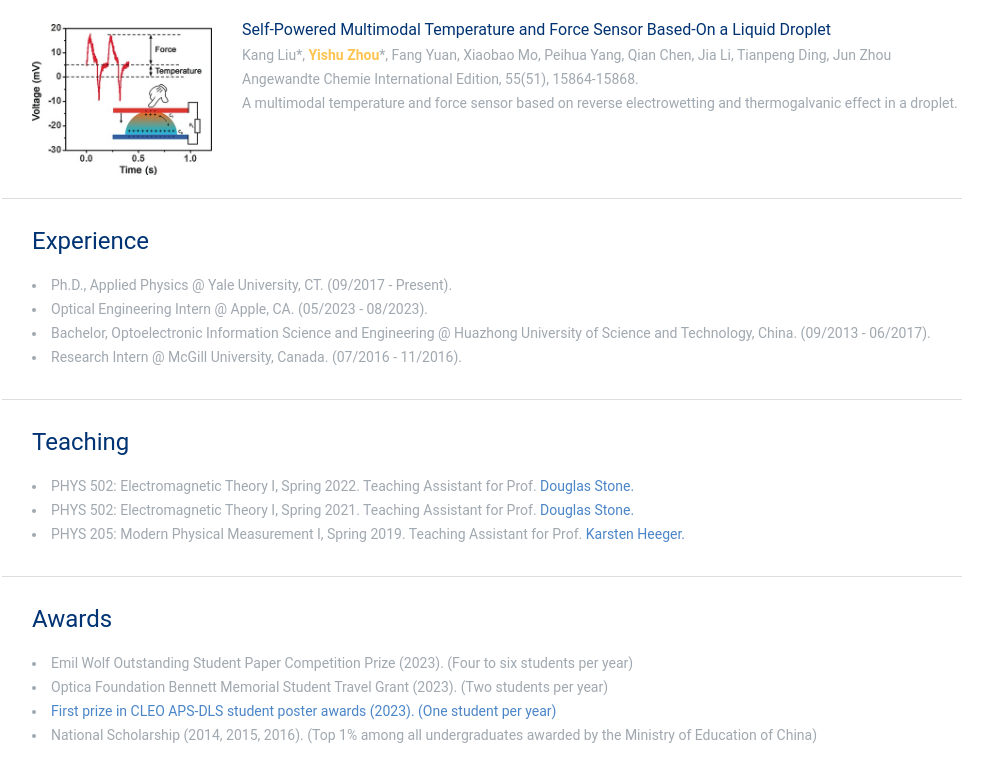
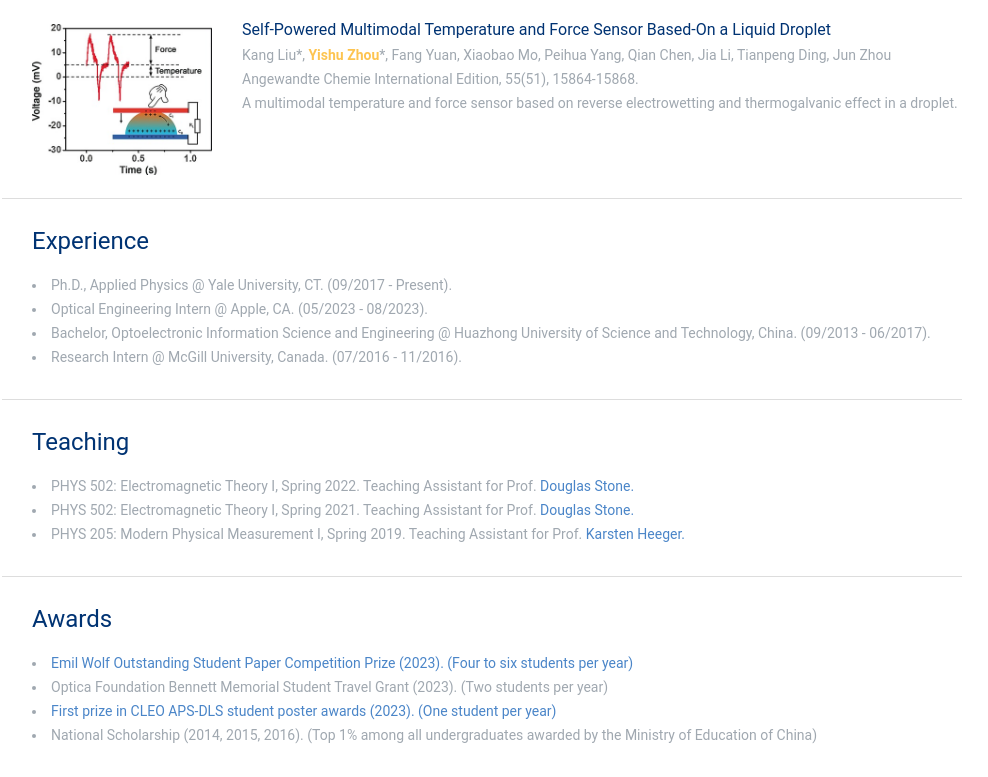
Before and after one commit to yishuzh/yishuzh.github.io, a plain HTML site: page index.html in a window 1280 px wide. Shown: the part 1085-1862 px from the top of the page, without its empty margins (158-1146 px from the left). Drawn offline with Linux system fonts and the light colour scheme; a web font is replaced by a local one.

Commit message:
Add the link to Emil Wolf

```diff
--- a/index.html
+++ b/index.html
@@ -161,7 +161,7 @@
                 <h1>Awards</h1>
                     <p>
                         <ul>
-                            <li>Emil Wolf Outstanding Student Paper Competition Prize (2023). (Four to six students per year) </li>
+                            <li><a href="https://www.optica.org/foundation/opportunities/competitions_prizes/emil_wolf_outstanding_student_paper_competition/#ProgramPastRecipients"> Emil Wolf Outstanding Student Paper Competition Prize (2023). (Four to six students per year) </a></li>
                             <li>Optica Foundation Bennett Memorial Student Travel Grant (2023). (Two students per year) </li>
                             <li><a href="https://engage.aps.org/dls/resources/newsletters/fall-2023#Carl"> First prize in CLEO APS-DLS student poster awards (2023). (One student per year)  </a></li>
                             <li>National Scholarship (2014, 2015, 2016). (Top 1% among all undergraduates awarded by the Ministry of Education of China) </li>
```
